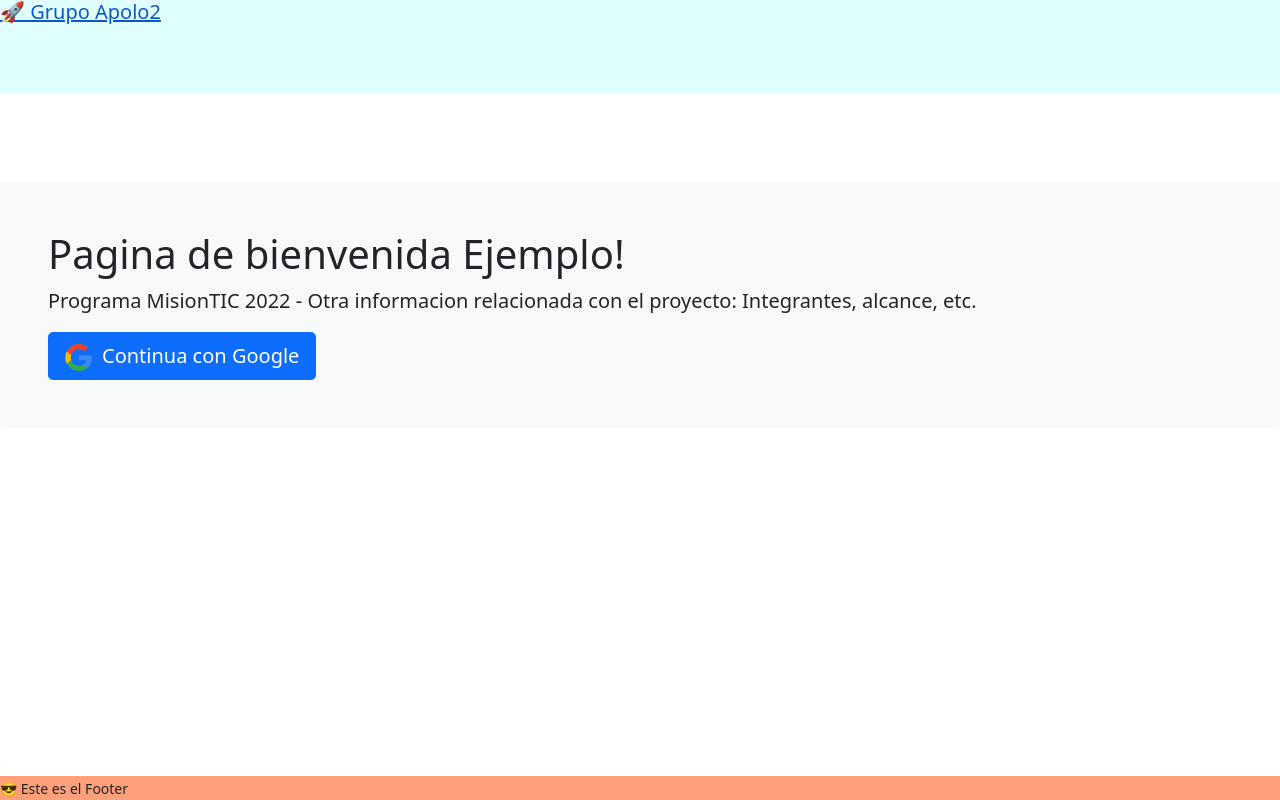
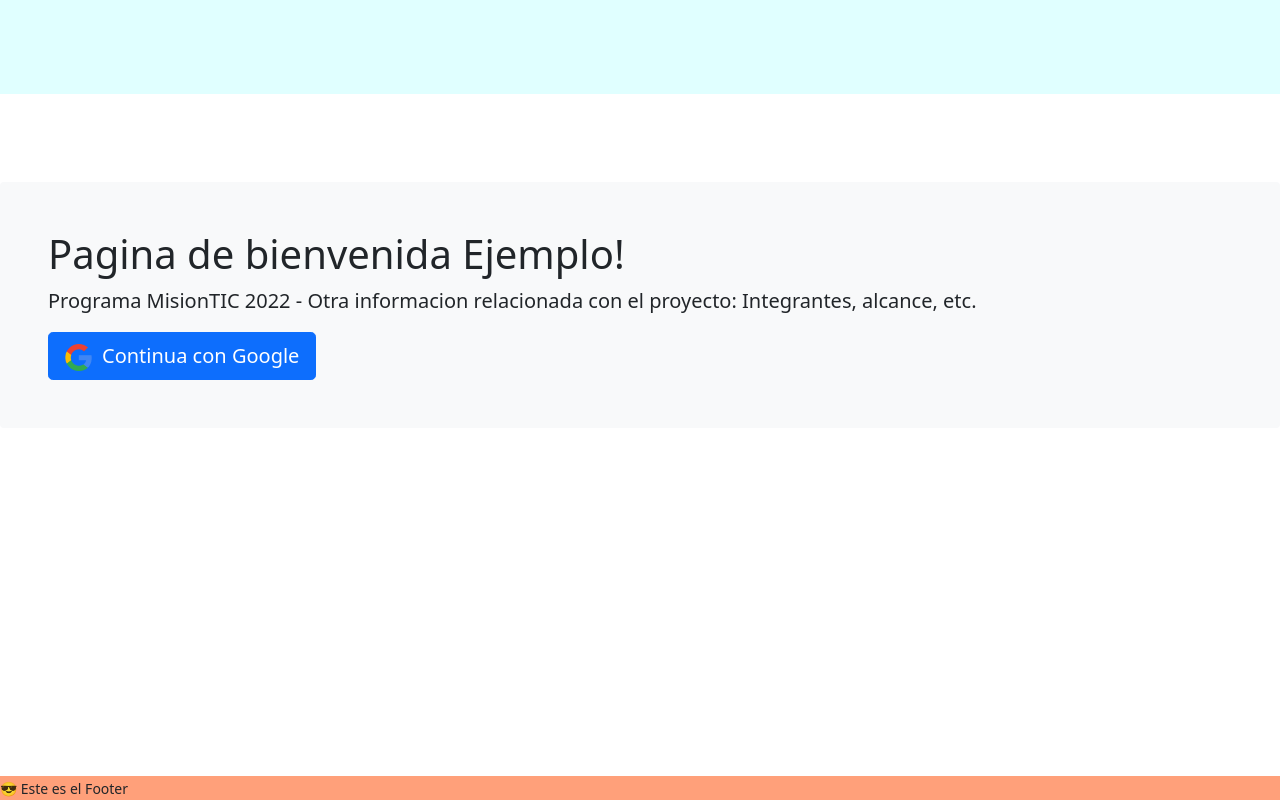
Before and after one commit to apolo-2/apolo2, a React (Create React App) app: page / in a window 1280 px wide. Built offline with nearby package versions, Linux system fonts and the light colour scheme.

Commit message:
comentario de prueba

```diff
--- a/src/components/Header.jsx
+++ b/src/components/Header.jsx
@@ -3,7 +3,7 @@
 const Header = () => {
   return (
         <header>
-            <small> <a href="./"><h5>🚀 Grupo Apolo2</h5></a> </small>
+
         </header>
   );
 };
--- a/src/pages/index.jsx
+++ b/src/pages/index.jsx
@@ -1,5 +1,6 @@
 // import { Link } from 'react-router-dom';
 import Google from 'media/google_logo.png';
+import 'styles/index.css';
 
 function Index() {
   return (
```
